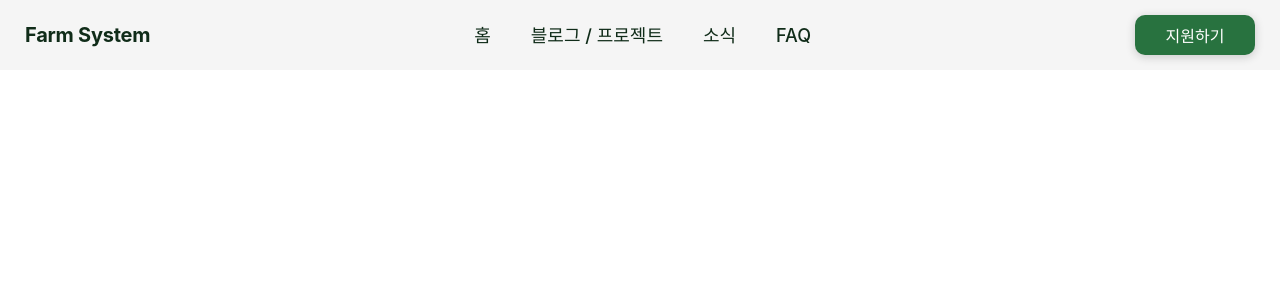
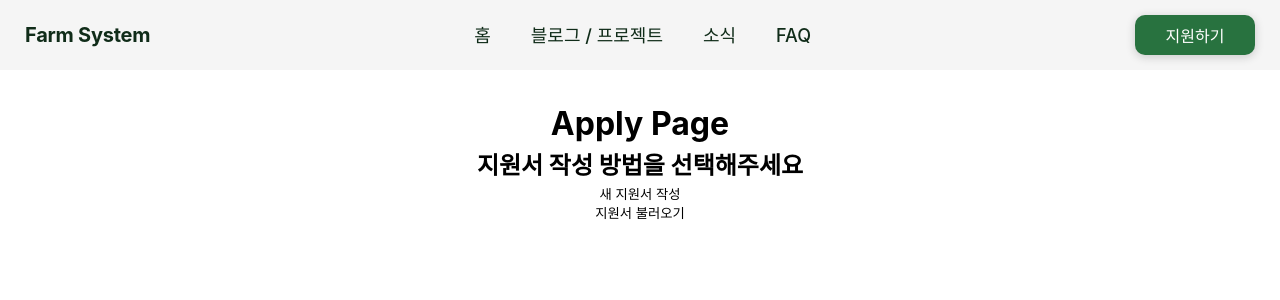
Before and after one commit to karpitony/monorepo-test, a React (Vite) app: page /apply in a window 1280 px wide. Shown: the top 300 px of the page. Built offline with nearby package versions, Linux system fonts and the light colour scheme; no server answers; a web font is replaced by a local one.

Commit message:
feat: 지원서 박스 페이지와 연결

```diff
--- a/src/pages/Apply/index.tsx
+++ b/src/pages/Apply/index.tsx
@@ -1,7 +1,41 @@
+import { useState } from 'react';
+import styled from 'styled-components';
+import ApplyBox from './ApplyBox';
+
 export default function Apply() {
+  const [choice, setChoice] = useState<" " | "새 지원서" | "불러오기">(" ");
   return (
-    <div>
+    <ApplyContainer>
       <h1>Apply Page </h1>
-    </div>
+      {choice === " " ?
+        <ButtonContainer>
+          <h2>지원서 작성 방법을 선택해주세요</h2>
+          <button onClick={() => setChoice("새 지원서")}>새 지원서 작성</button>
+          <button onClick={() => setChoice("불러오기")}>지원서 불러오기</button>
+        </ButtonContainer>
+        :
+        <>
+          <button onClick={() => setChoice(" ")}>돌아가기</button>
+          <ApplyBox isFirst={choice === "새 지원서"} />
+        </>
+      }
+    </ApplyContainer>
   );
 }
+
+const ApplyContainer = styled.div`
+  display: flex;
+  flex-direction: column;
+  align-items: center;
+  justify-content: center;
+  width: 100%;
+  height: 100%;
+  padding-top: 100px;
+`;
+
+const ButtonContainer = styled.div`
+  display: flex;
+  flex-direction: column;
+  align-items: center;
+  justify-content: center;
+`;
```
